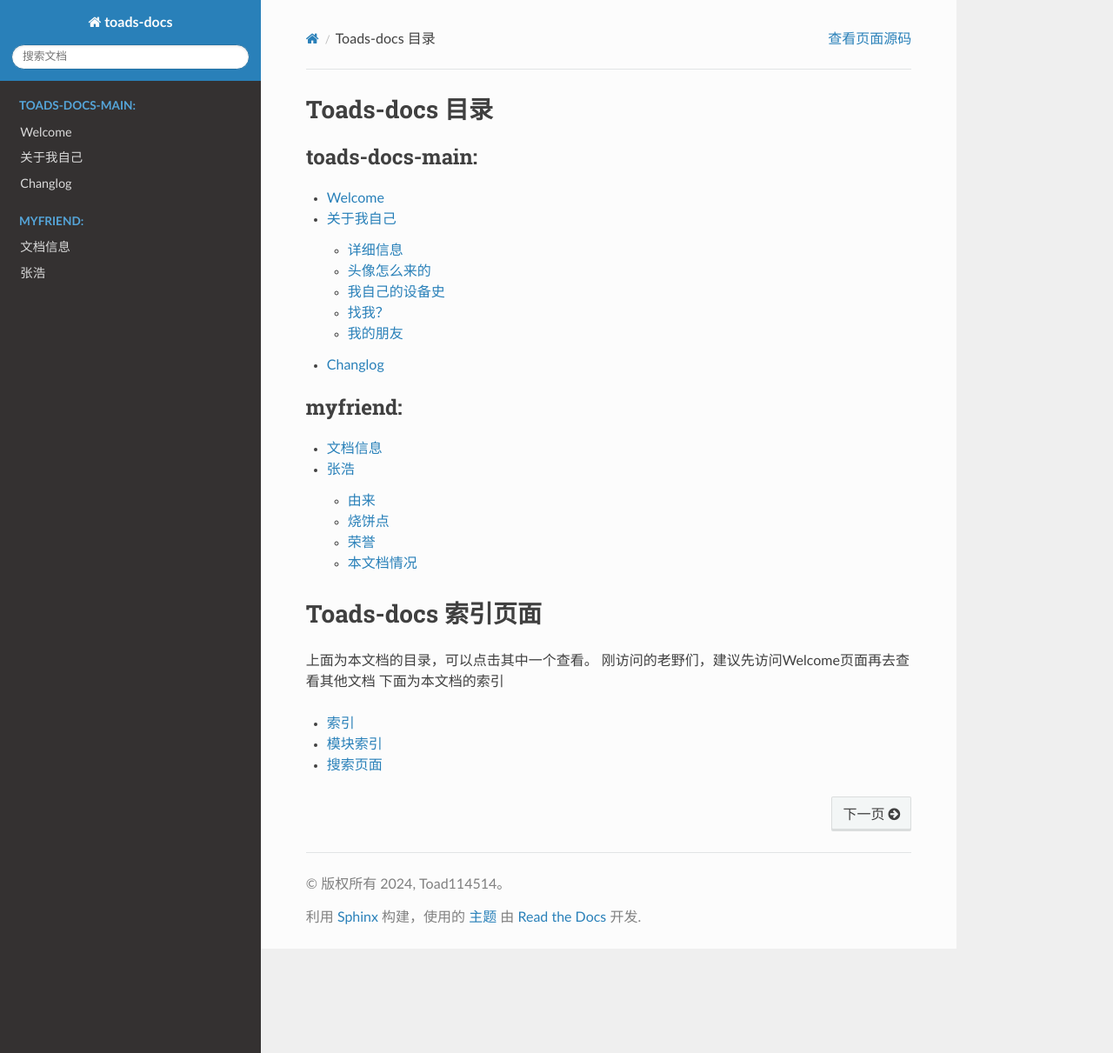
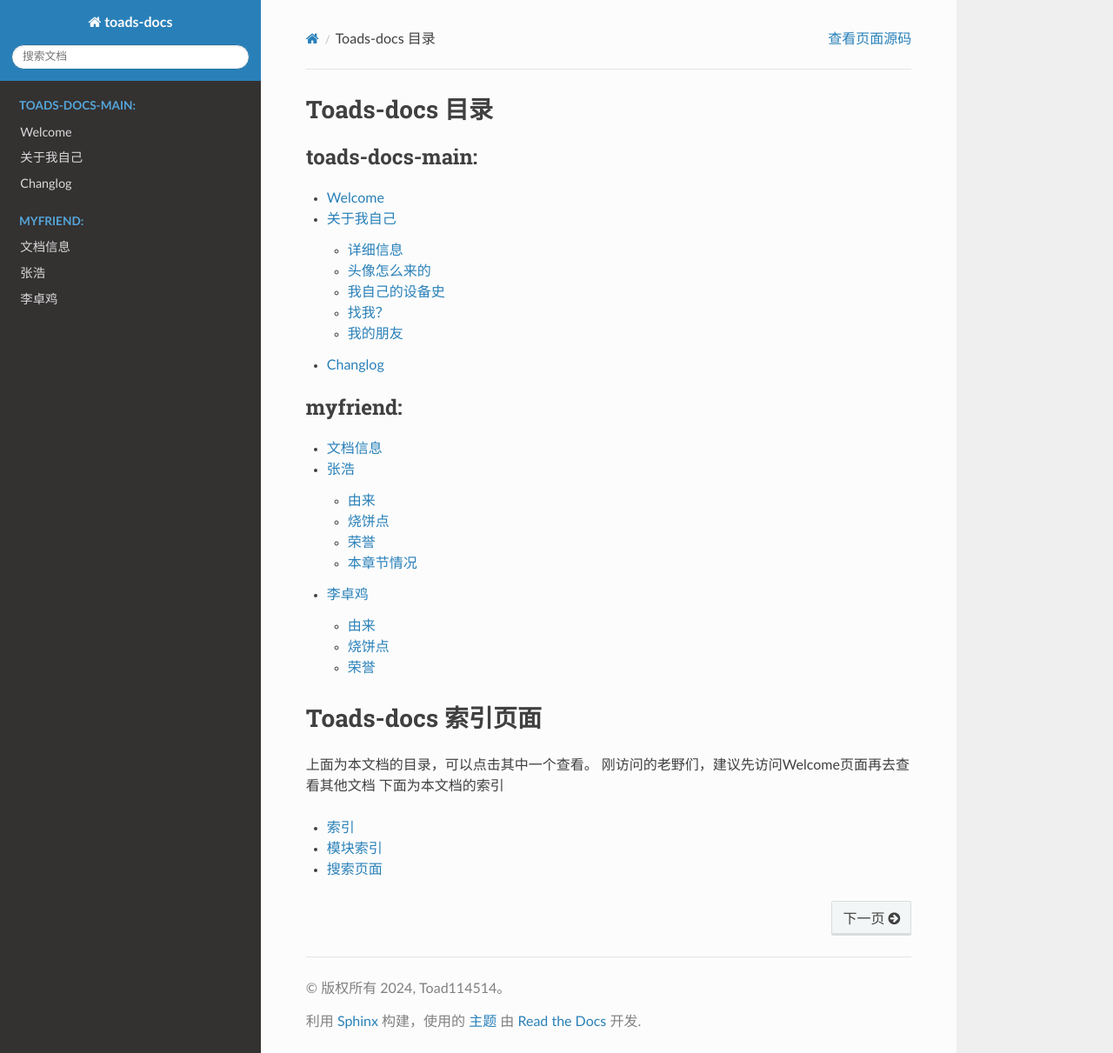
Before and after one commit to Toad114514/toads-docs, a Sphinx documentation site: the page built from source/index.rst, in a window 1280 px wide and 1211 px high. Shown: the whole window at 87% size. Built offline with Sphinx 7.4.7 and the Read the Docs theme 3.1.0, drawn with Linux system fonts in a browser that asks for light colours; some of the changed lines change nothing that is shown.

Commit message:
First-Commit-v0.1149.07

```diff
--- a/source/changlog.md
+++ b/source/changlog.md
@@ -1,5 +1,6 @@
 # Changlog
 此处写入了 Toads-Docs 的更新日志情况
+- 2024/10/20 04:54: 添加章节“李卓鸡”
 - 2024/10/19 22:54: 添加文档“myfriend”和章节“张浩”
 - 2024/10/19 19:24: 添加章节“Changlog”
 - 2024/10/19 添加章节“Welcome”和“关于我自己”
--- a/source/index.rst
+++ b/source/index.rst
@@ -15,6 +15,7 @@ Toads-docs 目录
 
    myfriend/index
    myfriend/zhanghao
+   myfriend/lizheting
 
 Toads-docs 索引页面
 ===================
--- /dev/null
+++ b/source/myfriend/lizheting.md
@@ -0,0 +1,13 @@
+# 李卓鸡
+这个李卓鸡是他的外号，很颠是不是。目前初二（基于时间2024/10/20，下面亦是如此），目前在李卓鸡的朋友圈里最早的老艺术家。
+李卓鸡整体属于类似中立的样子，但由于是老大，所以可以站出来表达自己的观点，且要是内部有打架的情况就是一个调解、讲道理和道歉。这些都是他自己被他之前的老师和家长罚出来的，都是比较仿效家长和老师的做法。很有实力。
+李卓鸡喜欢玩漫威（后面下架了被迫退游）、逃跑吧少年、元气骑士和王者荣耀。
+## 由来
+2022年尾，有次无聊在家里看电视，于是下去看看他们玩警察抓小偷。看久了便渐渐融入了这个集体了，自动的就和李卓鸡交了朋友。
+## 烧饼点
+- 李卓鸡喜欢打劫。打劫在我们这个群体中的意思是发现这个群体中有人买了零食或者知道有q，便会以打劫的方式去让他给零食分享或者请大家。如果不给的话，会遭到严重的后果。这使得大家的经济基本都会被李卓鸡打个精光。可以将这个群体当成，李卓鸡当成皇帝，国家经济怎么来的，只有收租，不收就紫菜的那种，这一点李卓鸡借鉴了秦始皇的国家经济问题。
+- 李卓鸡拥有偷别人只因、说别人没只因的习惯。自从2022年尾后的张浩没只因事件开始，便掀起了一波`偷只因运动`，全体成员强制参加本运动，该运动被影响最大的只有李卓鸡了。经常有时候就说别人没只因或者偷别人只因，常偷的就我们四小只（张浩、如郑瑞、Toad114514和李卓鸡，李卓鸡自己偷自己的其实是鲁观罢了）。
+- 李卓鸡抄袭了张浩。借助张浩的技能，经过李卓鸡clone该技能（`git clone https://github.com/zhanghao/juejiao-bsj -b stable-zhanghao ./lzt/jineng/`，上述的仓库不存在，全是我乱编的）到自己大脑并部署之后，便可以以绝交的借口去让其他人去干某些事了。关键是死亩玩意还违规了GPLv2开源许可证（滑稽）还tm天天用，搞得我基本在该群体里不是打劫就是干奴隶。你不知道我们中国是推崇工人阶级的吗😡死亩李卓鸡我草你🐴
+- 李卓鸡拥有强大的平台账号寄生能力。他的微信是用了我的小号注册资格注册的。搞得我以后无法生活和工作分开使用，因为注销该小号必须登录，死亩李卓鸡还给我改密码了。不仅体现在本平台，他的快手绑定手机号绑定我的手机号，你妈了个13，后面注册小号直接登录他的慢脚把它的绑定账号换成了我妈的。如郑瑞的华为账号，李卓鸡也能登陆，说是为了如郑瑞的元气骑士云存档。后面今年暑假的时候李这停因为登录了如郑瑞的号，相册同步把李卓鸡保存的伤感男头也一同同步到了如郑瑞的手机上。如郑瑞后面就删掉了这些男头，结果操作同步，李卓鸡手机上的伤感男头也没了。后面华为有找回手机，允许让设备响铃、锁屏和抹除信息，于是通过找回手机把远在深圳的李卓鸡的手机先锁了两三次屏，然后再抹除信息。这就是寄生别人账号的结果。
+## 荣誉
+无
--- a/source/myfriend/zhanghao.md
+++ b/source/myfriend/zhanghao.md
@@ -1,5 +1,5 @@
 # 张浩
-张浩，是这位朋友的小名。一个东风小学的六年级老靓仔（第一次部署该文档的时间，2024/10/19），又颠又傻。
+张浩，是这位朋友的小名。一个东风小学的六年级老靓仔（第一次部署该章节的时间，2024/10/19），又颠又傻。
 整体外貌也就是小矮个，看起来没什么肌肉，像要散架了似的。整体来讲算是一个比较小的外貌（其实是个当男娘的料，我的某个朋友说的，不能具体说是哪个，怕到时候张浩去打他，然后被反杀）。确实，实际上这2boy力气小。想做点什么事就很执着地不想去做。
 他以前常玩漫威超级英雄、逃跑吧少年、我的世界和植物大战僵尸。之后2024年这段时间漫威下架了之后，便转到王者荣耀、和平精英和元气骑士继续玩游戏。同时最近一段时间还玩了沙威玛传奇，而且2022-2024年前后都玩过其他游戏（例如原神、暗区突围、三角洲行动（这个在部署本章节之前，即2024/10/19这天正好他下回来了）、火柴人等）。
 ## 由来
@@ -11,6 +11,6 @@
 - 2022年尾那段时间的其中某一天，正好大家在下面玩，很无聊。李卓鸡便想到玩偷只因（只因两子读快点）的游戏，但是偷谁的呢？偷张浩的。于是当时李卓鸡、如郑瑞和虎头哥一起偷张浩只因，于是张浩没只因这个梗就出来了。
 - 2022年尾（12月份）这段时间李卓鸡以及他的几个朋友很喜欢偷张浩只因。张浩这段时间便不想下去，因为下去了又是被偷只因的料，便在家里不想出去。后面张浩又下去了，被李卓鸡软磨硬泡叫下来的。但是因为后面不知道什么原因，最后在楼道里坐在阶梯上抱头哭泣，李卓鸡看他又下来又不想下来的样子，于是准备拍个视频给他妈看，于是张浩在楼道崩溃的经典名场面就出来了。视频的录制设备可还是vivo y51a，可见这名场面的古老与权威。
 - 未知时候，在我家楼下与几个朋友打游戏。有条救护车来我家楼下，因为楼上有个佬好像没了似的。当时我这里没见到张浩，大家都以为张浩没了，于是同时期一起去纪念张浩的离去。（其实后面没有都是误会）。
-## 本文档情况
+## 本章节情况
 目前仍还没有完全的资料收集。也仍还没有写全。
 本章节会继续更新。
```
